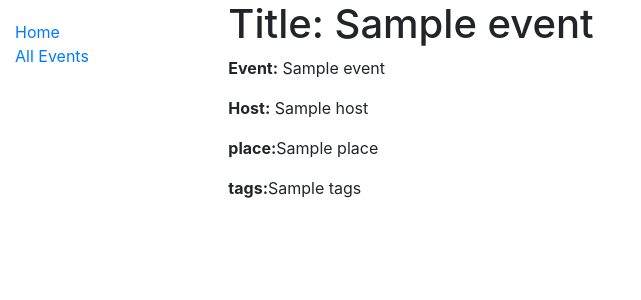
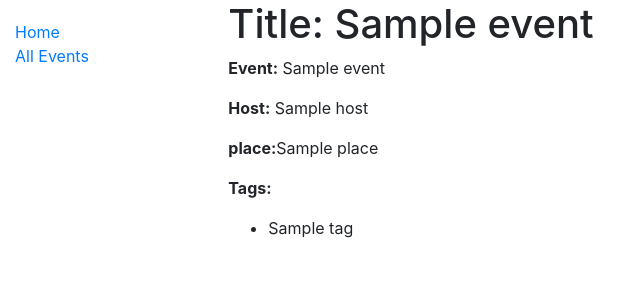
Before and after one commit to Nikki1970/eventsapp, a Django app: template eventapp/templates/eventapp/event_detail.html in a window 1280 px wide. Shown: the top 300 px of the page, without its empty margins (0-641 px from the left). Run offline with Django 3.2, Linux system fonts and the light colour scheme; the template is opened without the code that fills it: most values are stand-ins (such as "Sample title", 1, 10 or a date in 2020).

Commit message:
display tags in detailed view

```diff
--- a/eventapp/templates/eventapp/event_detail.html
+++ b/eventapp/templates/eventapp/event_detail.html
@@ -7,5 +7,12 @@
   <p><strong>Event:</strong> {{ event.title }}</p>
   <p><strong>Host:</strong> {{ event.host }}</p>
   <p><strong>place:</strong>{{ event.place }}</p>
-  <p><strong>tags:</strong>{{ event.tags }}</p>
+  <p><strong>Tags:</strong></p>
+  <ul>
+    {% for tag in event.tags.all %}
+    <li>
+    {{ tag }}
+    </li>
+    {% endfor %}
+</ul>
 {% endblock %}
```
